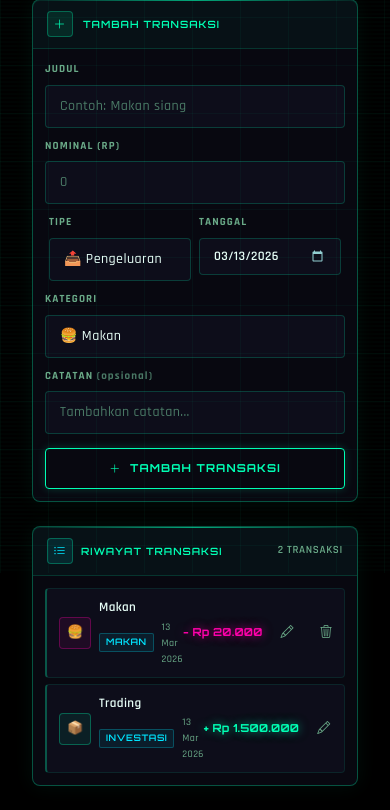
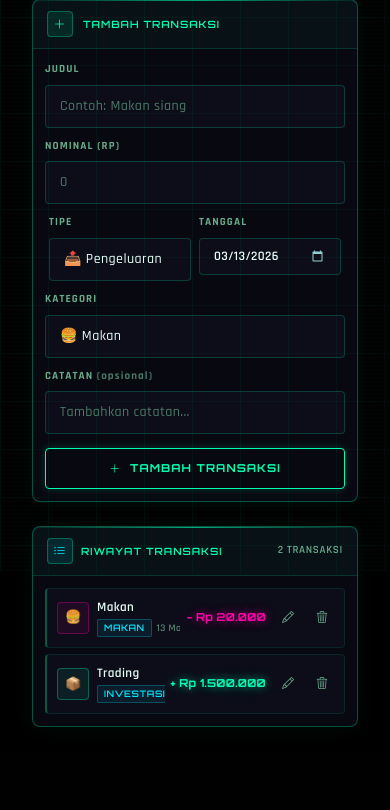
Before and after one commit to MartinMada/budget-tracker, a Flask app: page / in a window 390 px wide. Shown: the part 271-1081 px from the top of the page. After the commit the page ends 998 px from the top, so only its background shows below. Run offline with Flask 3, Linux system fonts and the light colour scheme; a user stored in the database is signed in; data comes from the database, SQL or seed files in the repository; data that the repository does not hold is empty; parts of the project's set-up code (start-up, migrations or seed data) failed here and were passed over; some libraries are stand-ins or nearby versions.

Commit message:
fix: perbaiki transaction item overflow di mobile

```diff
--- a/static/css/style.css
+++ b/static/css/style.css
@@ -875,3 +875,71 @@ div[style*="background:var(--bg3)"][style*="border:1px solid var(--border)"] {
   background-clip: text;
   text-shadow: none !important;
 }
+
+/* ── Fix mobile transaction item ─────────────────────────── */
+@media (max-width: 768px) {
+
+  /* Pastikan item tidak overflow */
+  .transaction-item {
+    padding: 10px 10px;
+    gap: 6px;
+  }
+
+  /* Kiri: icon + info — beri batas maksimal agar tidak dorong kanan */
+  .transaction-item > .d-flex:first-child {
+    flex: 1;
+    min-width: 0;  /* penting agar bisa shrink */
+    overflow: hidden;
+  }
+
+  /* Judul tidak wrap aneh */
+  .tx-title {
+    font-size: 13px;
+    white-space: nowrap;
+    overflow: hidden;
+    text-overflow: ellipsis;
+    max-width: 140px;
+  }
+
+  /* Meta row: badge + tanggal */
+  .tx-meta {
+    flex-wrap: nowrap;
+    gap: 5px;
+    overflow: hidden;
+  }
+
+  /* Badge tidak terpotong */
+  .badge-category {
+    font-size: 9px;
+    padding: 1px 6px;
+    white-space: nowrap;
+    flex-shrink: 0;
+  }
+
+  /* Tanggal tidak terpotong */
+  .tx-date {
+    font-size: 10px;
+    white-space: nowrap;
+    flex-shrink: 0;
+  }
+
+  /* Kanan: nominal + tombol — jangan shrink */
+  .transaction-item > .d-flex:last-child {
+    flex-shrink: 0;
+    gap: 4px;
+    align-items: center;
+  }
+
+  /* Nominal lebih kecil di mobile */
+  .tx-amount {
+    font-size: 11px;
+    white-space: nowrap;
+  }
+
+  /* Tombol edit & hapus — pastikan tidak terpotong */
+  .btn-delete {
+    padding: 4px 5px;
+    font-size: 12px;
+    flex-shrink: 0;
+  }
+}
```
